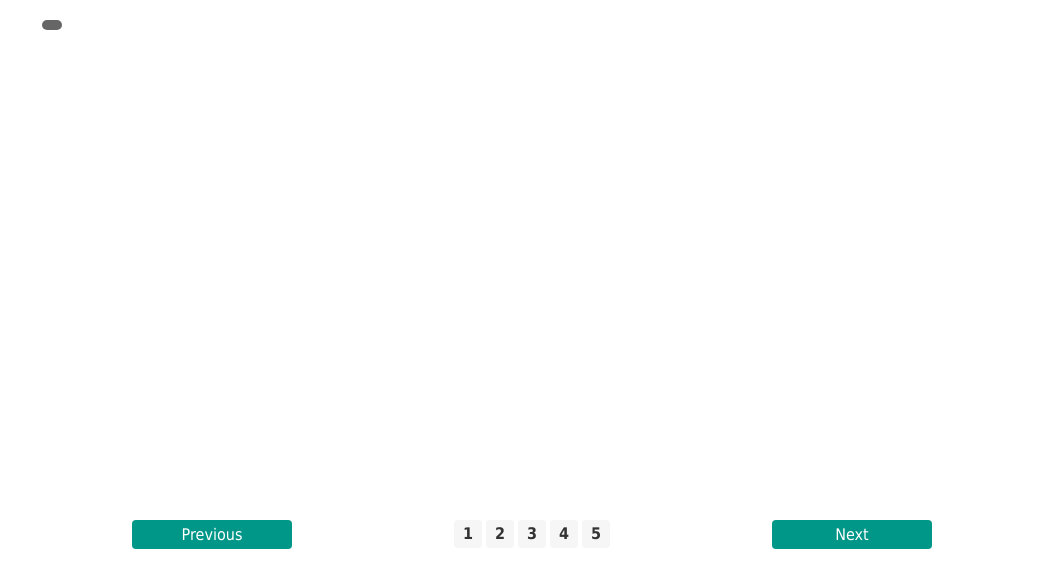
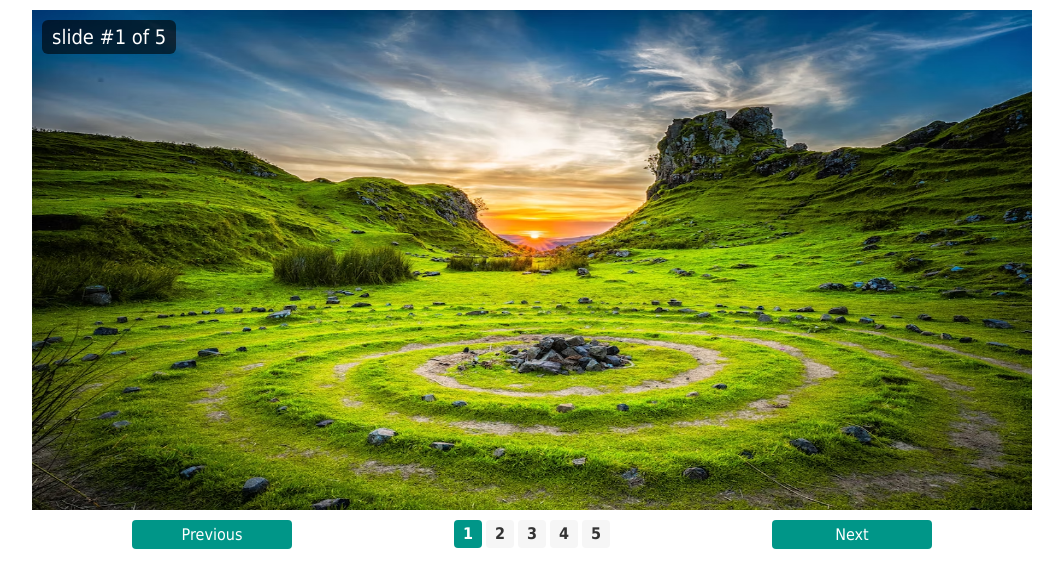
Before and after one commit to addpadding/Elzero-Slider-, a plain HTML site: page index.html in a window 1280 px wide. Shown: the whole page, without its empty margins (108-1171 px from the left). Drawn offline with Linux system fonts and the light colour scheme.

Commit message:
part 4 = End

```diff
--- a/app.js
+++ b/app.js
@@ -19,7 +19,7 @@ var paginationElement = document.createElement("ul")
 //set ID Created Ul Element
 paginationElement.setAttribute("id", "pagination-ul")
 
-// Create List Items Based On Slide Count
+// Create List Items Based On Slide Count {اضافة الازرار}
 for (var i = 1; i <= slidesCount; i++) {
 	// Create The Li
 	var paginationItem = document.createElement("li")
@@ -34,14 +34,31 @@ for (var i = 1; i <= slidesCount; i++) {
 // Add the created ul element to the page
 document.getElementById("indicators").appendChild(paginationElement)
 
+// get the new created ul
+var paginationCreatedUl = document.getElementById("pagination-ul")
+
+// trigger the Checker function
+theChecker()
+
 // Next Slide Function
-function nextSlide() {
+function nextSlide(item) {
 	console.log("next");
 }
 
 // previous Slide Function
 function prevSlide() {
 	console.log("previous");
-    // ()
+}
 
+
+// creaat the checker function {اضافة لون على الازرار}
+function theChecker() {
+	// set the slide number
+	slideNumberElement.textContent = "slide #" + (currentSlide) + " of " + (slidesCount);
+
+	// set active class on current slide
+	sliderImages[currentSlide - 1].classList.add("active")
+
+	// set active class on current Pagination item
+	paginationCreatedUl.children[currentSlide - 1].classList.add("active")
 }
```
Also changed, not shown: index.html (+1 -0 lines). Lines whose indentation alone changed are shown as unchanged.
